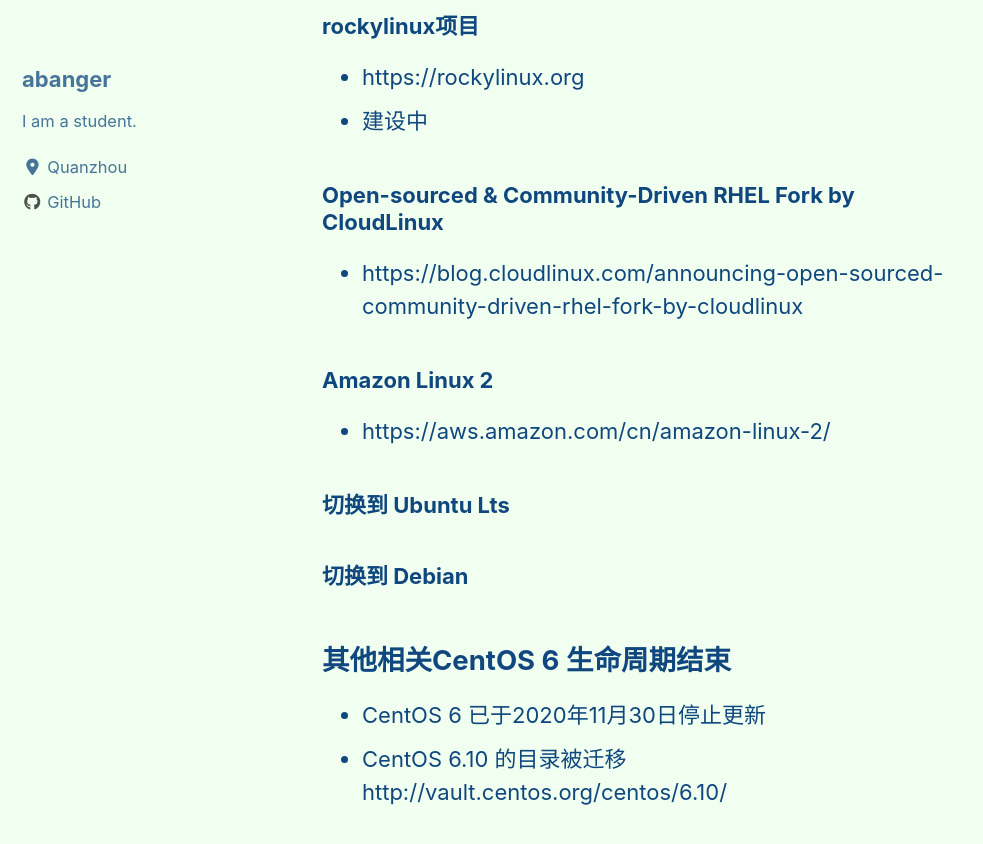
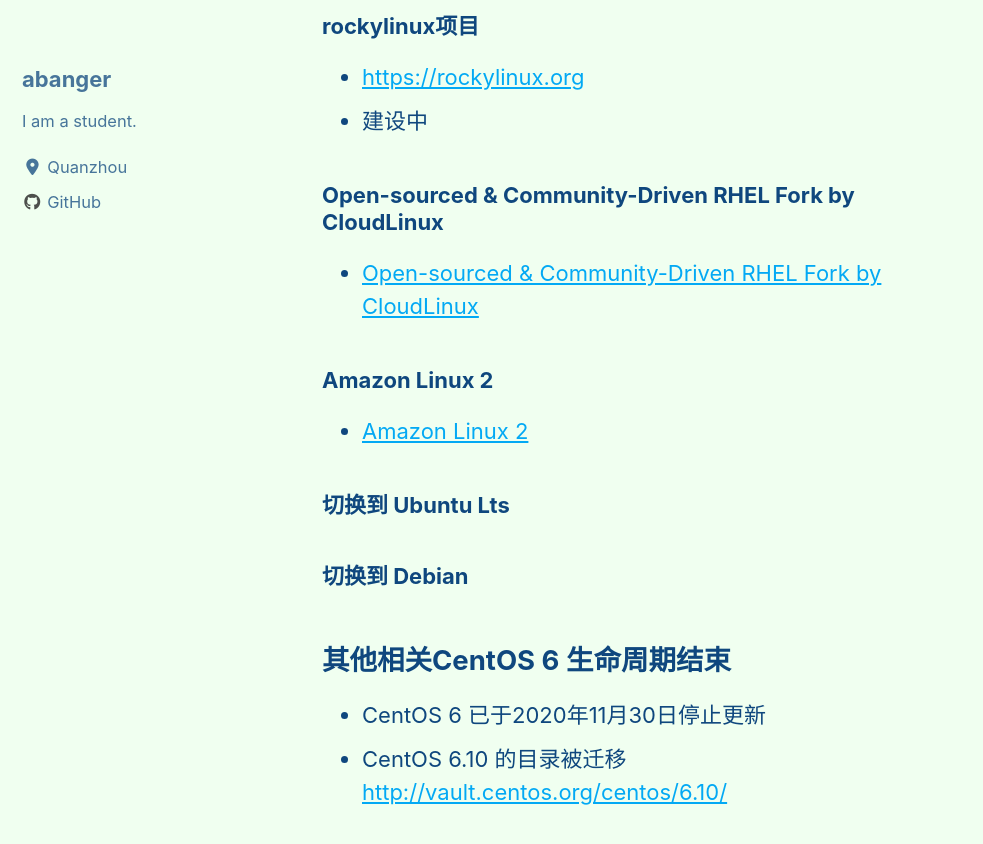
Before and after one commit to abanger/abanger.github.io, a Jekyll site: the page built from _posts/2021-01-19-Replace-CentOS-solution.md, in a window 1280 px wide and 900 px high, scrolled down 930 px. Shown: the top 844 px of the window, without its empty margins (0-983 px from the left). Built offline with Jekyll 4.4.1, drawn with Linux system fonts in a browser that asks for light colours; cached includes are drawn as plain includes; nearby versions of some CDN libraries; some of the changed lines change nothing that is shown.

Commit message:
Update 2021-01-19-Replace-CentOS-solution.md

```diff
--- a/_posts/2021-01-19-Replace-CentOS-solution.md
+++ b/_posts/2021-01-19-Replace-CentOS-solution.md
@@ -8,7 +8,7 @@
 ## CentOS 项目将重点转移到 CentOS Stream
 
 相关报道
-- https://blog.centos.org/2020/12/future-is-centos-stream/
+- [https://blog.centos.org/2020/12/future-is-centos-stream/](https://blog.centos.org/2020/12/future-is-centos-stream/)
 - [CentOS 8 落幕，“免费”的 RHEL 没了 | Linux 中国](https://zhuanlan.zhihu.com/p/335056255)
 
 
@@ -18,21 +18,21 @@
 可切换到如下系统：
 
 ### TencentOS Server
-- https://mirrors.tencent.com/tlinux/
+- [https://mirrors.tencent.com/tlinux/](https://mirrors.tencent.com/tlinux/)
 
 ### Oracle Linux
-- https://linux.oracle.com/switch/centos/
-- https://yum.oracle.com/
+- [https://linux.oracle.com/switch/centos/](https://linux.oracle.com/switch/centos/)
+- [https://yum.oracle.com/](https://yum.oracle.com/)
 
 ### rockylinux项目
-- https://rockylinux.org
+- [https://rockylinux.org](https://rockylinux.org)
 - 建设中
 
 ### Open-sourced & Community-Driven RHEL Fork by CloudLinux
-- https://blog.cloudlinux.com/announcing-open-sourced-community-driven-rhel-fork-by-cloudlinux
+- [Open-sourced & Community-Driven RHEL Fork by CloudLinux](https://blog.cloudlinux.com/announcing-open-sourced-community-driven-rhel-fork-by-cloudlinux)
 
 ### Amazon Linux 2
-- https://aws.amazon.com/cn/amazon-linux-2/
+- [Amazon Linux 2](https://aws.amazon.com/cn/amazon-linux-2/)
 
 ### 切换到 Ubuntu Lts
 
@@ -42,4 +42,4 @@
 
 ## 其他相关CentOS 6 生命周期结束
 - CentOS 6 已于2020年11月30日停止更新
-- CentOS 6.10 的目录被迁移http://vault.centos.org/centos/6.10/
+- CentOS 6.10 的目录被迁移[http://vault.centos.org/centos/6.10/](http://vault.centos.org/centos/6.10/)
```
